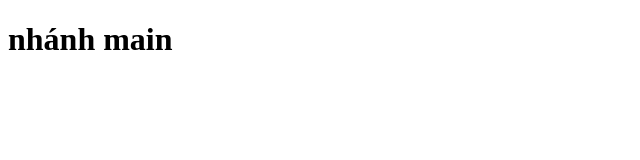
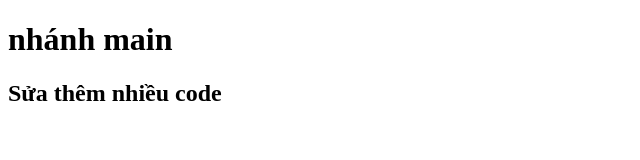
Before and after one commit to ANLE-PH52959/DuAn-14, a plain HTML site: page index.html in a window 1280 px wide. Shown: the whole page, without its empty margins (0-640 px from the left). Drawn offline with Linux system fonts and the light colour scheme.

Commit message:
1.sửa lần 1

```diff
--- a/index.html
+++ b/index.html
@@ -7,5 +7,6 @@
   </head>
   <body>
     <h1>nhánh main</h1>
+    <h2>Sửa thêm nhiều code</h2>
   </body>
 </html>
```
